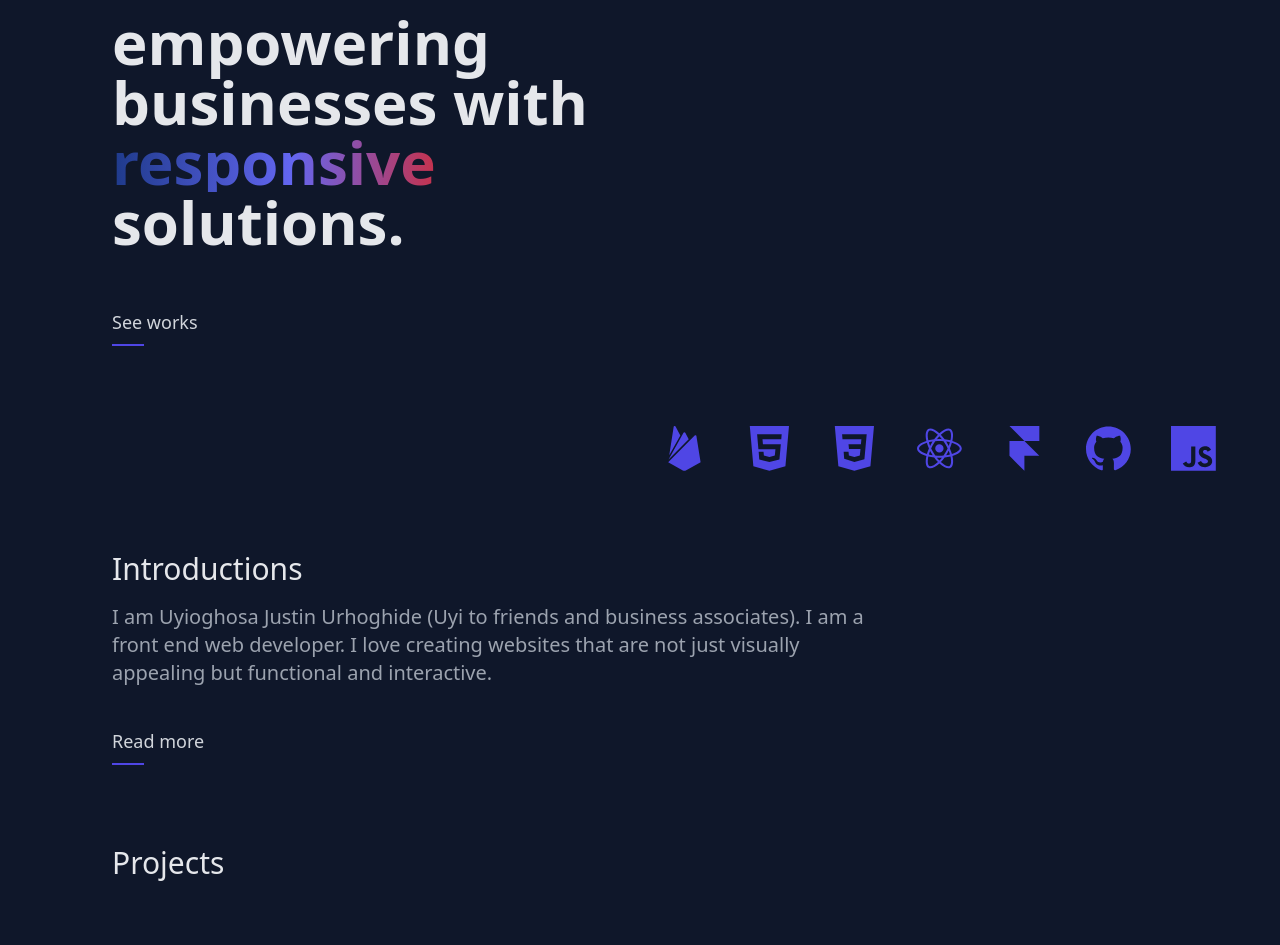
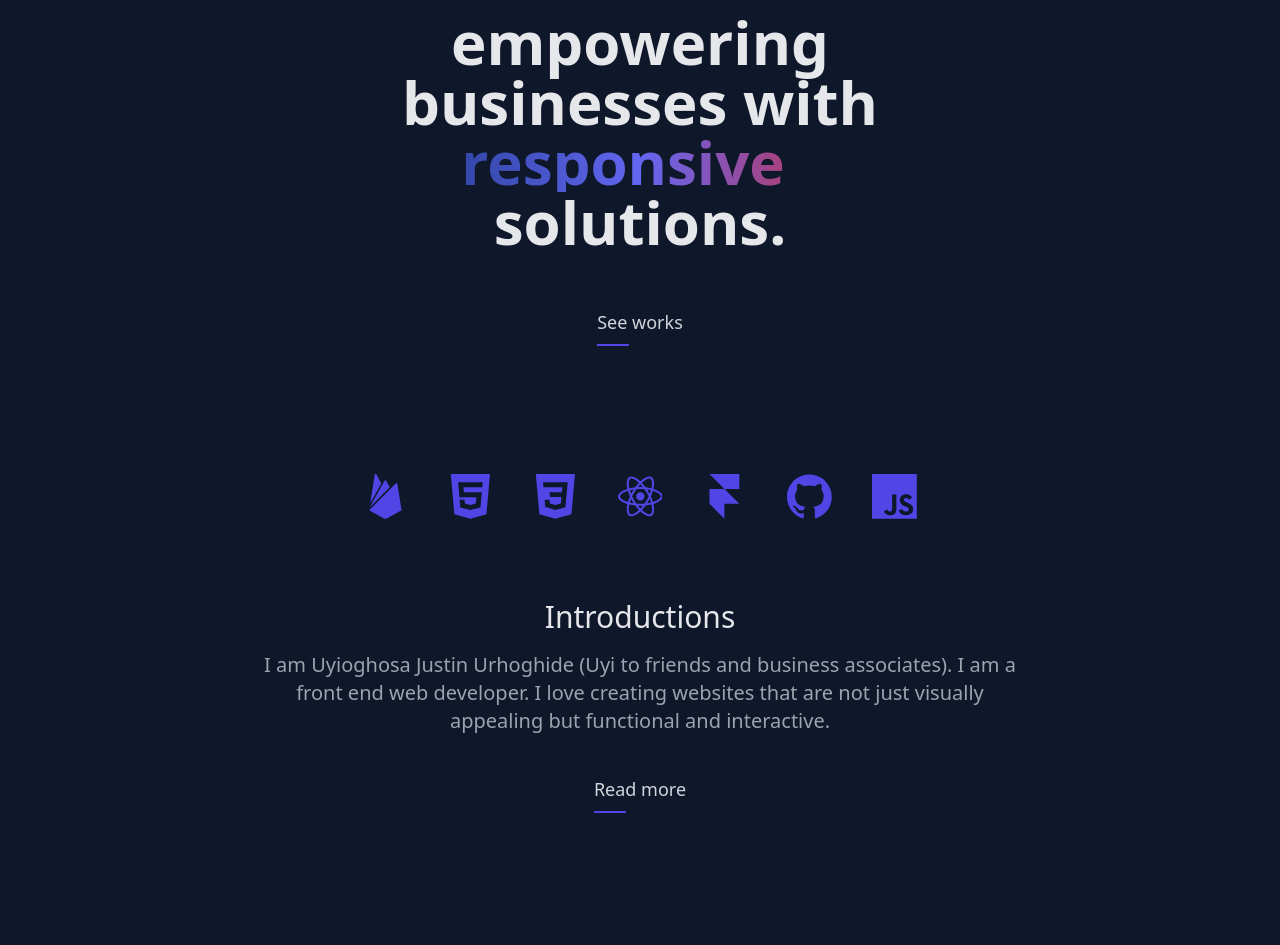
Before and after one commit to Uyimolo/my-react-portfolio, a React (Vite) app: page / in a window 1280 px wide. Shown: the part 180-1125 px from the top of the page. Built offline with nearby package versions, Linux system fonts and the light colour scheme.

Commit message:
changed tablet and desktop view design pattern to a centered pattern from the former f pattern

```diff
--- a/src/components/About.jsx
+++ b/src/components/About.jsx
@@ -2,15 +2,15 @@ import MildCta from "./MildCta";
 
 const About = () => {
   return (
-    <section className="px-6 flex flex-col space-y-4 h-full md:px-16 xl:px-28">
-      <h2 className="text-2xl text-gray-200 lg:text-3xl">Introductions</h2>
-      <p className="text-gray-400 md:max-w-2xl lg:max-w-3xl lg:text-xl">
+    <section className="px-6 flex flex-col space-y-4 h-full pb-12 md:px-16  xl:px-28">
+      <h2 className="text-2xl text-gray-200 lg:text-3xl lg:text-center">Introductions</h2>
+      <p className="text-gray-400 md:max-w-2xl lg:max-w-3xl lg:text-xl lg:text-center lg:mx-auto">
         I am Uyioghosa Justin Urhoghide (Uyi to friends and business
         associates). I am a front end web developer. I love creating websites
         that are not just visually appealing but functional and interactive.
       </p>
 
-      <div className="pt-6">
+      <div className="pt-6 md:mx-auto">
         <MildCta text="Read more" />
       </div>
     </section>
--- a/src/components/Landing.jsx
+++ b/src/components/Landing.jsx
@@ -3,14 +3,15 @@ import MildCta from "./MildCta";
 // import landingImage from "../images/landingImage3.svg";
 const Landing = () => {
   return (
-    <section className="flex flex-col space-y-6 px-6 pt-4 md:px-16 xl:px-28">
-        {/* TypewriterHome handles typewriter effect on homepage lol */}
-        <h1 className="text-[45px] leading-[1.1] text-gray-200 font-bold max-w-sm mt-6  mb-8 md:text-left md:text-5xl md:max-w-lg md:mb-8  lg:mt-12 md:max-w-xl lg:text-6xl">
-          empowering businesses with <TypewriterHome />
-          solutions.
-        </h1>
-
+    <section className="flex flex-col space-y-6 px-6 pt-4 mb-12 md:px-16 xl:px-28">
+      {/* TypewriterHome handles typewriter effect on homepage lol */}
+      <h1 className="text-[45px] leading-[1.1] text-gray-200 font-bold max-w-sm mt-6  mb-8 md:text-left md:text-5xl md:max-w-lg md:mb-8  lg:mt-12 md:max-w-lg md:mx-auto md:text-center lg:text-6xl ">
+        empowering businesses with <TypewriterHome />
+        solutions.
+      </h1>
+      <div className="md:mx-auto">
         <MildCta text="See works" link="projects" />
+      </div>
     </section>
   );
 };
--- a/src/components/Projects.jsx
+++ b/src/components/Projects.jsx
@@ -39,11 +39,15 @@ const Projects = () => {
   ];
   return (
     <section className="w-full h-full px-6 flex flex-col space-y-12 md:px-16 md:space-y-20 xl:px-28">
-      <h2 className="text-2xl text-gray-200 lg:text-3xl">Projects</h2>
+      <h2 className="text-2xl text-gray-200 lg:text-3xl lg:text-center">
+        Projects
+      </h2>
       {/* project */}
-      {projectList.map((project, index) => (
-        <Project key={index} project={project} />
-      ))}
+      <div className="flex flex-col space-y-20">
+        {projectList.map((project, index) => (
+          <Project key={index} project={project} />
+        ))}
+      </div>
     </section>
   );
 };
--- a/src/components/TechStack.jsx
+++ b/src/components/TechStack.jsx
@@ -12,7 +12,7 @@ import {
 const TechStack = () => {
   const iconStyle = "text-indigo-600 text-[2em] md:text-[2.8em]";
   return (
-    <div className="flex justify-center px-6 justify-between sm:space-x-6 md:max-w-3xl md:justify-end md:max-w-full lg:space-x-10 md:px-16">
+    <div className="flex justify-center px-6 justify-between sm:space-x-6 md:max-w-3xl lg:justify-end md:max-w-3xl md:mx-auto lg:space-x-10 md:px-16">
       <SiFirebase className={iconStyle} />
       <SiHtml5 className={iconStyle} />
       <SiCss3 className={iconStyle} />
--- a/src/components/TypewriterHome.jsx
+++ b/src/components/TypewriterHome.jsx
@@ -2,7 +2,7 @@ import Typewriter from "typewriter-effect";
 
 const TypewriterHome = () => {
   return (
-    <div className="font-bold bg-gradient-to-r from-blue-900 via-indigo-500 to-red-600 w-fit text-transparent bg-clip-text">
+    <div className="font-bold bg-gradient-to-r from-blue-900 via-indigo-500 to-red-600 w-fit text-transparent bg-clip-text md:text-center md:w-full">
       <Typewriter
         options={{
           strings: ["secure", "responsive", "optimized", "pixel-perfect"],
```
